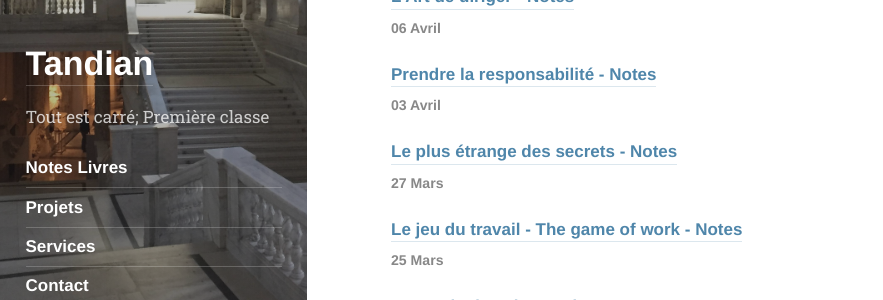
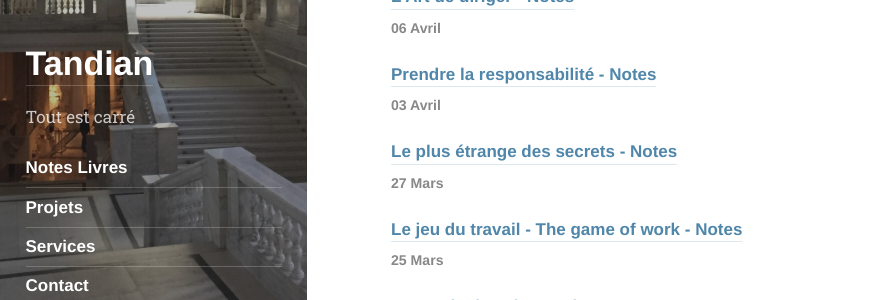
Before and after one commit to abdoulaye-tnd/tandian, a Jekyll site: the page built from index.html, in a window 1280 px wide. Shown: the part 492-792 px from the top of the page, without its empty margins (0-883 px from the left). Built offline with Jekyll 4.4.1, drawn with Linux system fonts in a browser that asks for light colours; some web fonts are replaced; the list of posts is cut into pages by our own code.

Commit message:
Update _config.yml

```diff
--- a/_config.yml
+++ b/_config.yml
@@ -31,7 +31,7 @@ description:           >
 
 # A shorter description for the sidebar.
 tagline:               >
-   Tout est carré; Première classe
+   Tout est carré
 
 # A list of keywords for your blog
 keywords:              []
```
